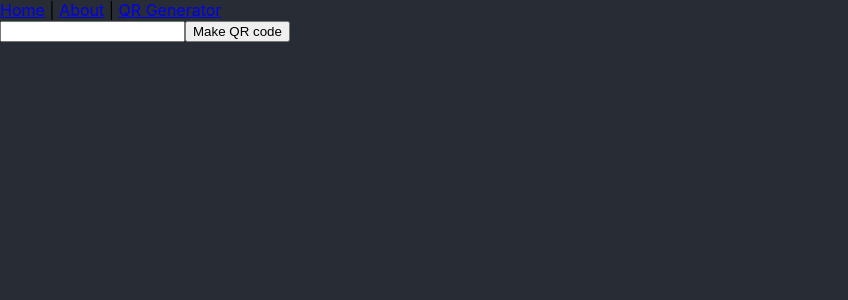
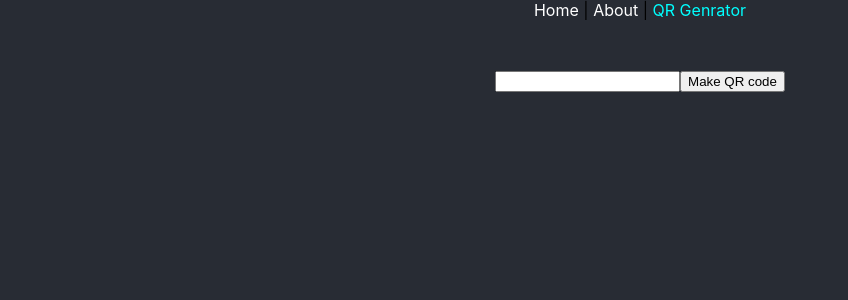
Before and after one commit to ronnisoderberg/mini_proj_react, a React (Create React App) app: page /qrgen in a window 1280 px wide. Shown: the top 300 px of the page, without its empty margins (0-848 px from the left). Built offline with nearby package versions, Linux system fonts and the light colour scheme.

Commit message:
+ moved routing, styling

```diff
--- a/src/App.css
+++ b/src/App.css
@@ -1,16 +1,5 @@
 .App {
   text-align: center;
-}
-
-.App-logo {
-  height: 40vmin;
-  pointer-events: none;
-}
-
-@media (prefers-reduced-motion: no-preference) {
-  .App-logo {
-    animation: App-logo-spin infinite 20s linear;
-  }
 }
 
 .App-header {
@@ -24,14 +13,17 @@
   color: white;
 }
 
-.App-link {
-  color: #61dafb;
-}
-
 body {
   background-color: #282c34;
 }
 
+.QrForm {
+  margin-top: 50px;
+}
+
+.QrCode {
+  margin-top: 20px;
+}
 
 @keyframes App-logo-spin {
   from {
--- a/src/App.js
+++ b/src/App.js
@@ -1,23 +1,19 @@
-import './App.css';
-import Navbar from './components/navbar';
+import "./App.css";
+import Navbar from "./components/navbar";
+import { Routes, Route } from "react-router-dom";
+import { Qrgen } from "./routes/qrgen";
+import About from "./routes/about";
+import Homepage from "./routes/homepage";
 
 function App() {
   return (
     <div className="App">
-      <Navbar/>
-      <header className="App-header">
-        <p>
-          Edit <code>src/App.js</code> and save to reload.
-        </p>
-        <a
-          className="App-link"
-          href="https://reactjs.org"
-          target="_blank"
-          rel="noopener noreferrer"
-        >
-          Learn React
-        </a>
-      </header>
+      <Navbar />
+      <Routes>
+        <Route path="/" element={<Homepage />} />
+        <Route path="about" element={<About />} />
+        <Route path="qrgen" element={<Qrgen />} />
+      </Routes>
     </div>
   );
 }
--- a/src/components/QR.jsx
+++ b/src/components/QR.jsx
@@ -4,7 +4,7 @@ const QR = (props) => {
 
     const { qr } = props
     return(
-        <div>
+        <div className='QrCode'>
                 <img src={qr}></img>
 
                 {console.log(props, "test")}
--- a/src/components/navbar.jsx
+++ b/src/components/navbar.jsx
@@ -1,15 +1,43 @@
-import React from 'react';
-import { Link } from "react-router-dom";
-
+import React from "react";
+import { NavLink } from "react-router-dom";
 
 const Navbar = () => {
-    return (
-        <div>
-            <Link to="/">Home</Link> |{" "}
-        <Link to="/about">About</Link> |{" "}
-        <Link to="/qrgen">QR Generator</Link>
-        </div>
-    );
-}
+  return (
+    <div>
+      <NavLink
+        to="/"
+        style={({ isActive }) => ({
+            color: isActive ? "cyan" : "white",
+            textDecoration: "none",
+          })}
+          end
+      >
+        Home
+      </NavLink>{" "}
+      |{" "}
+      <NavLink
+        className="about"
+        to="/about"
+        style={({ isActive }) => ({
+          color: isActive ? "cyan" : "white",
+          textDecoration: "none",
+        })}
+      >
+        About
+      </NavLink>{" "}
+      |{" "}
+      <NavLink
+        className="qrgen"
+        to="/qrgen"
+        style={({ isActive }) => ({
+          color: isActive ? "cyan" : "white",
+          textDecoration: "none",
+        })}
+      >
+        QR Genrator
+      </NavLink>
+    </div>
+  );
+};
 
 export default Navbar;
--- a/src/index.js
+++ b/src/index.js
@@ -2,17 +2,11 @@ import React from "react";
 import ReactDOM from "react-dom/client";
 import "./index.css";
 import App from "./App";
-import { BrowserRouter, Routes, Route } from "react-router-dom";
-import { Qr } from "./routes/qrgen";
-import About from "./routes/about";
+import { BrowserRouter } from "react-router-dom";
 
 const root = ReactDOM.createRoot(document.getElementById("root"));
 root.render(
   <BrowserRouter>
-    <Routes>
-      <Route path="/" element={<App />} />
-      <Route path="about" element={<About />} />
-      <Route path="qrgen" element={<Qr />} />
-    </Routes>
+    <App/>
   </BrowserRouter>
 );
--- a/src/routes/about.jsx
+++ b/src/routes/about.jsx
@@ -1,10 +1,8 @@
 import React from 'react';
-import Navbar from '../components/navbar';
 
 const About = () => {
     return (
         <div className='App'>
-            <Navbar/>
             About Page
         </div>
     );
--- /dev/null
+++ b/src/routes/homepage.jsx
@@ -0,0 +1,11 @@
+import React from 'react';
+
+const Homepage = () => {
+    return (
+        <div>
+            Hej
+        </div>
+    );
+}
+
+export default Homepage;
--- a/src/routes/qrgen.jsx
+++ b/src/routes/qrgen.jsx
@@ -1,9 +1,8 @@
 import React, { useState } from "react";
-import Navbar from '../components/navbar';
 import FormURL from '../components/FormURL';
 import QR   from '../components/QR';
 
-export function Qr(){
+export function Qrgen(){
 
     const [formInput, setFormInput] = useState("");
     const [qr, qrSet] = useState();
@@ -26,8 +25,7 @@ export function Qr(){
 
         return(
 
-            <div>
-                <Navbar/>
+            <div className="App">
 
                 <div className="QrForm">
                 <FormURL
```
